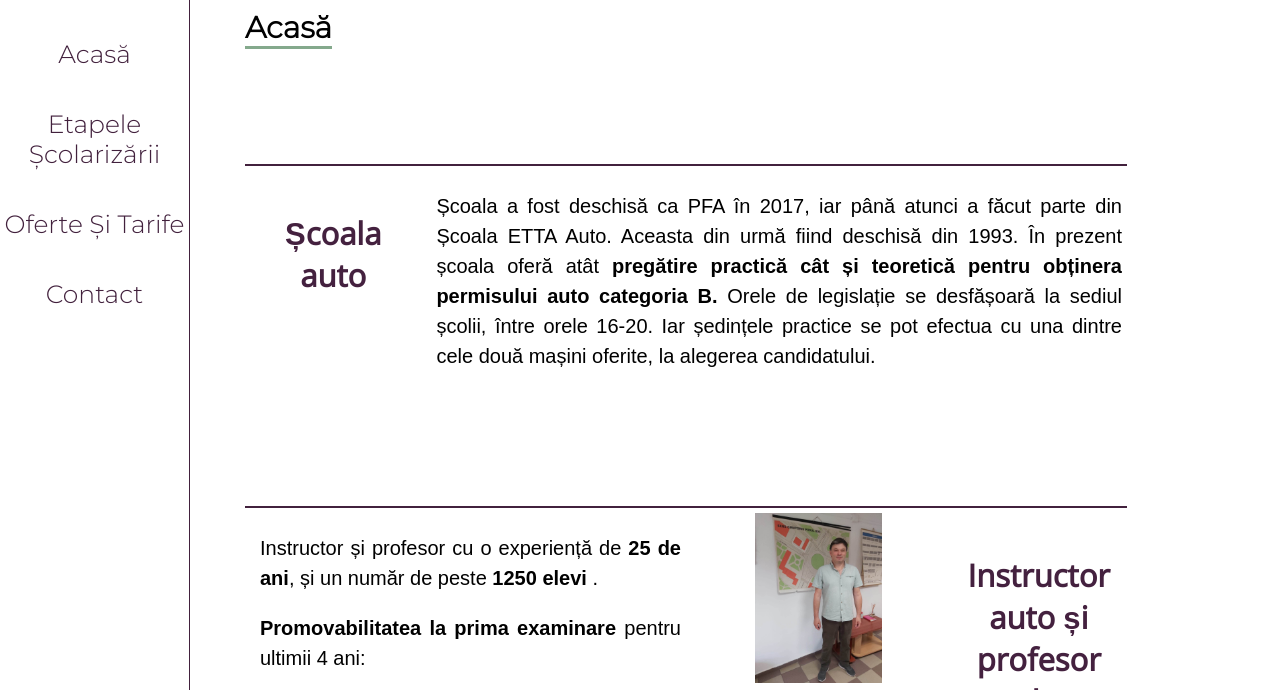
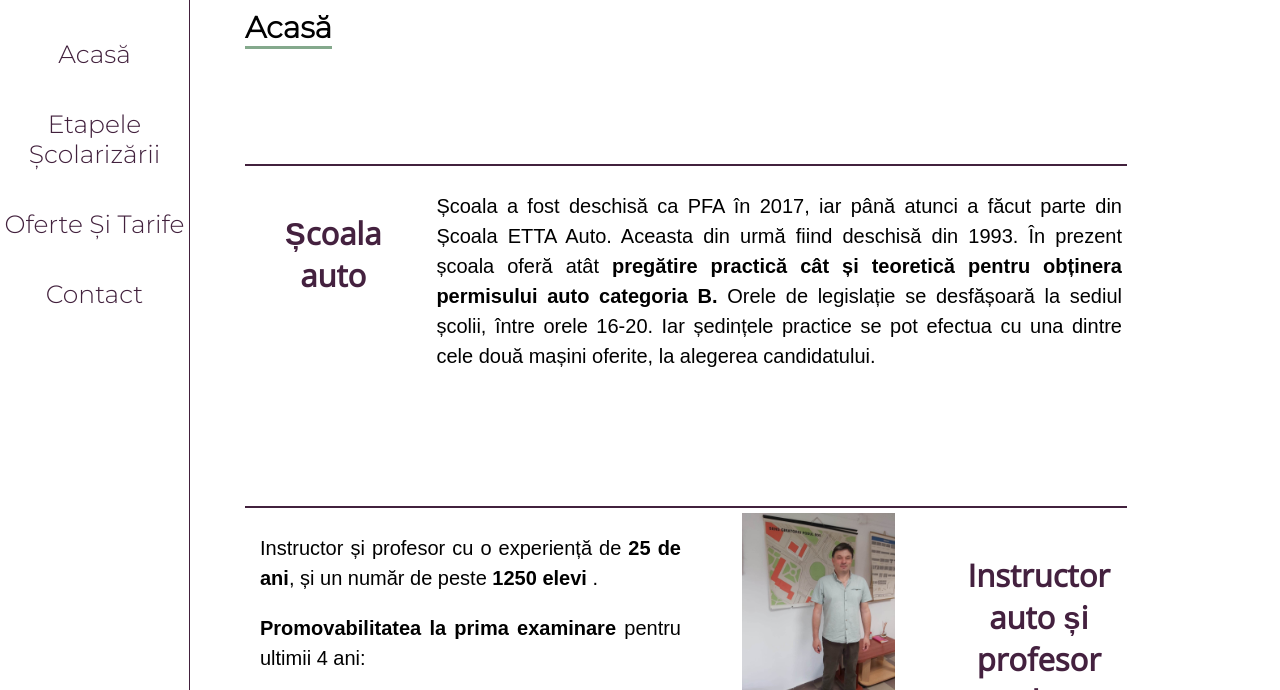
Before and after one commit to ioanliviuburlacu/ioanliviuburlacu, a plain HTML site: page index.html in a window 1280 px wide. Shown: the part 81-771 px from the top of the page. Drawn offline with nearby package versions, Linux system fonts and the light colour scheme; a web font is replaced by a local one.

Commit message:
Update style.css

```diff
--- a/css/style.css
+++ b/css/style.css
@@ -204,8 +204,8 @@ p {
 }
 
 .sectiontitleimgp img {
-    width: 50%;
-    height: 50%;
+    width: 60%;
+    height: 60%;
     object-fit:inherit;
 
 }
```
